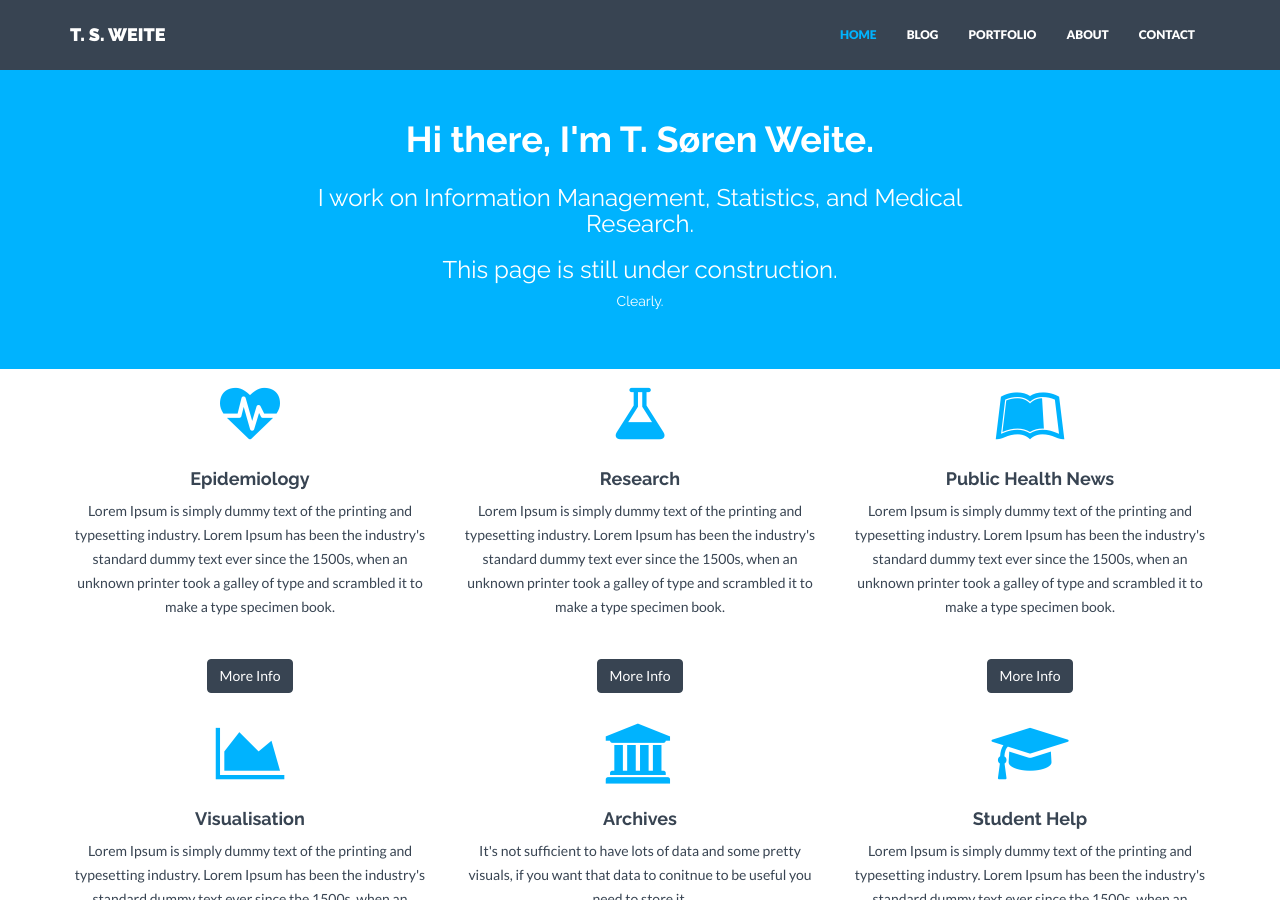
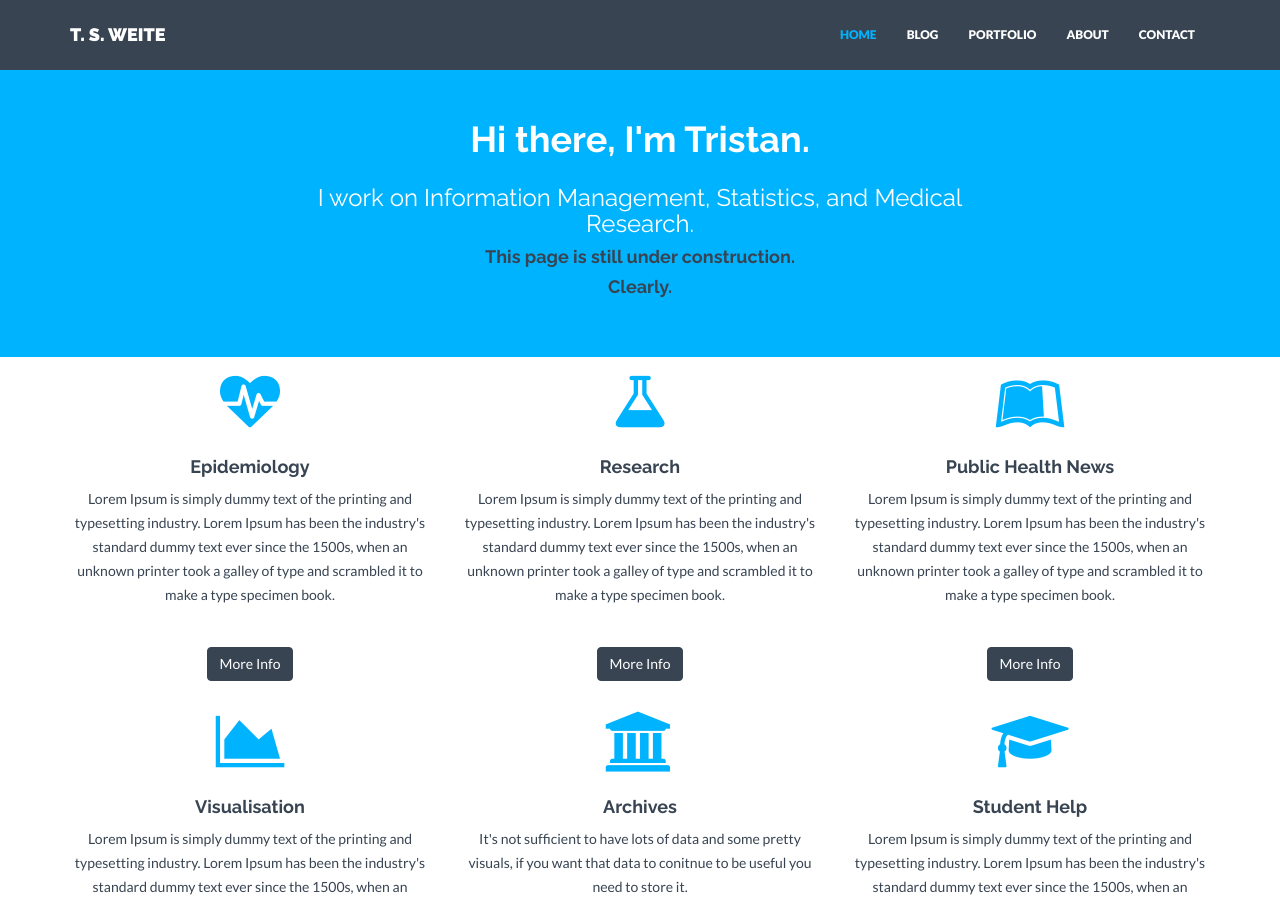
Before and after one commit to sorenweite/sorenweite.github.io, a Jekyll site: the page built from index.html, in a window 1280 px wide and 900 px high. Built offline with Jekyll 4.4.1, drawn with Linux system fonts in a browser that asks for light colours; nearby versions of some CDN libraries; library files that are not in the unit come from our copies.

Commit message:
Update header.html

```diff
--- a/_includes/header.html
+++ b/_includes/header.html
@@ -3,10 +3,10 @@
         <div class="row">
             <div class="col-lg-8 col-lg-offset-2">
                 <h3></h3>
-                <h1>Hi there, I'm T. Søren Weite.</h1>
+                <h1>Hi there, I'm Tristan.</h1>
                 <h3>I work on Information Management, Statistics, and Medical Research.</h3>
-                <h3>This page is still under construction.</h3>
-                <h5>Clearly.</h5>
+                <h4>This page is still under construction.</h4>
+                <h4>Clearly.</h4>
             </div>
             <!--<div class="col-lg-8 col-lg-offset-2 himg">
                 <img src="{{ "/assets/img/browser.png" | prepend: site.baseurl }}" class="img-responsive">
```
